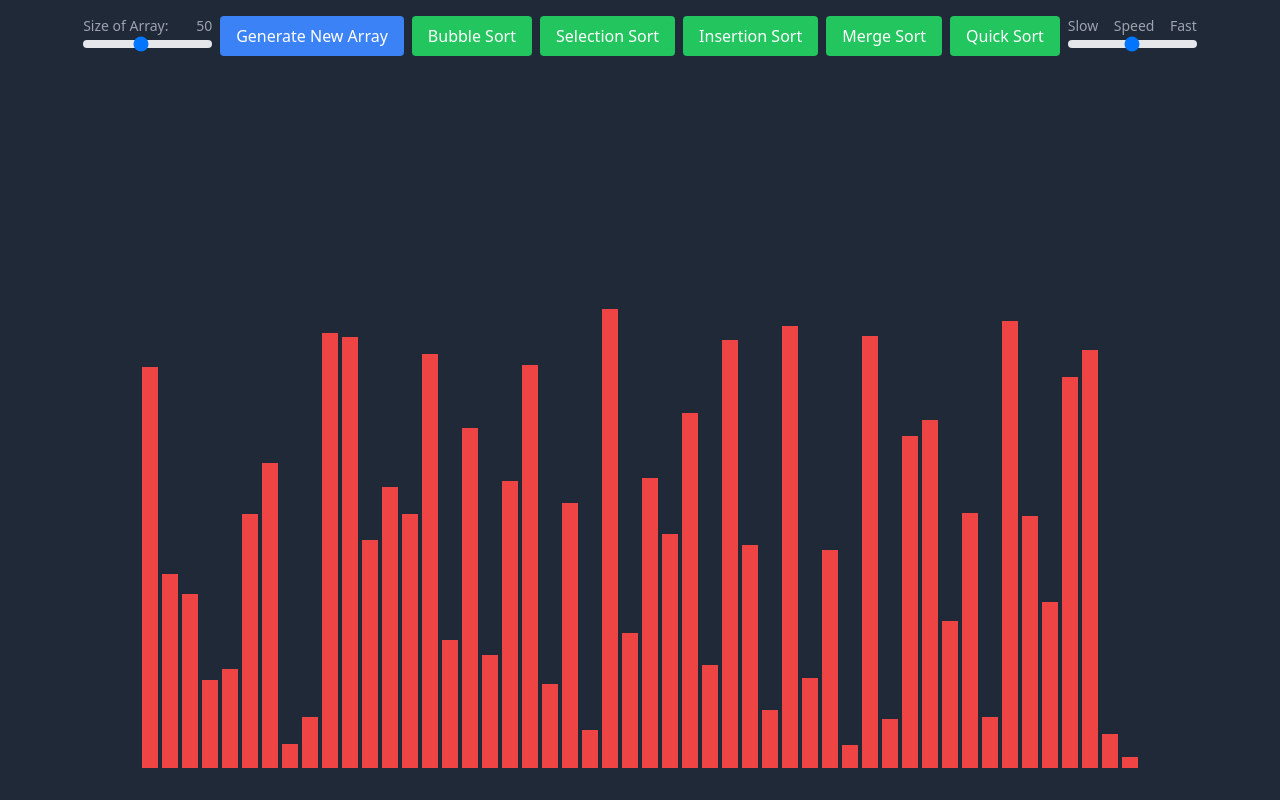
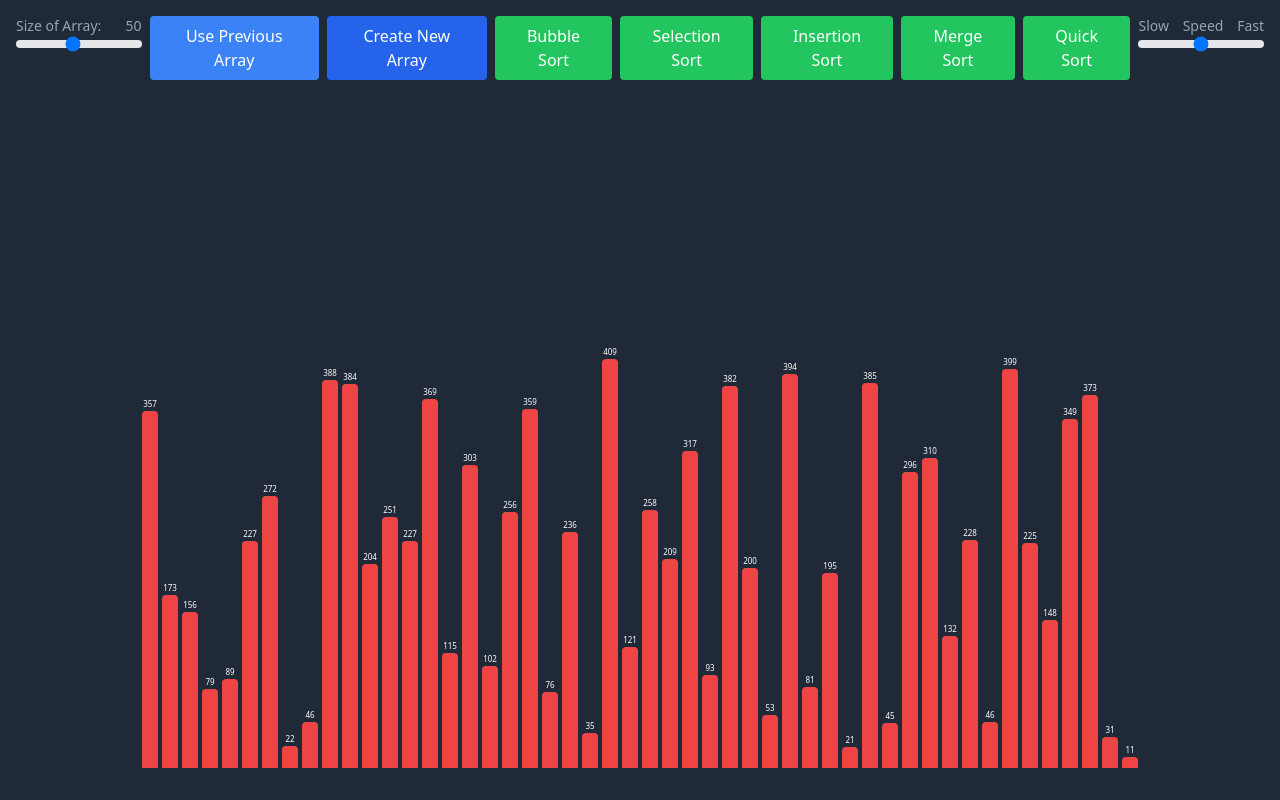
Before and after one commit to Codinewbie/sorting-visualizer, a React (Create React App) app: page / in a window 1280 px wide. Built offline with nearby package versions, Linux system fonts and the light colour scheme.

Commit message:
added time taken

```diff
--- a/package.json
+++ b/package.json
@@ -1,4 +1,5 @@
 {
+  "homepage": "https://codinewbie.github.io/sorting-visualizer",
   "name": "sorting-visualizer",
   "version": "0.1.0",
   "private": true,
@@ -14,6 +15,8 @@
   },
   "scripts": {
     "start": "react-scripts start",
+    "predeploy" : "npm run build",
+    "deploy": "gh-pages -d build",
     "build": "react-scripts build",
     "test": "react-scripts test",
     "eject": "react-scripts eject"
--- a/src/App.js
+++ b/src/App.js
@@ -3,7 +3,7 @@ import SortingVisualizer from './SortingVisualizer';
 
 function App() {
   return (
-    <div className="App">
+    <div className="w-full bg-gray-800">
       <SortingVisualizer />
     </div>
   );
--- a/src/SortingVisualizer.jsx
+++ b/src/SortingVisualizer.jsx
@@ -9,14 +9,14 @@ import SpeedSlider from './size-and-speed/SpeedSlider';
 
 const SortingVisualizer = () => {
   const [array, setArray] = useState([]);
+  const [sameArray, setSameArray] = useState([]);
   const [arraySize, setArraySize] = useState(50);
   const [speed, setSpeed] = useState(250);
   const abortControllerRef = useRef(null);
   const [activeBars, setActiveBars] = useState([]);
   const [isSorting, setIsSorting] = useState(false);  // New state to track sorting
- // const [isSortingCompleted, setIsSortingCompleted] = useState(false);  // New state to track sorting completion
   const [notificationVisible, setNotificationVisible] = useState(false);
-  //const [notificationAfterSoritng, setNotificationAfterSorting] = useState(false);
+  const [sortingTime, setSortingTime] = useState(null);
   useEffect(() => {
     resetArray();
   }, [arraySize]);
@@ -30,13 +30,23 @@ const SortingVisualizer = () => {
 
     const newArray = [];
     for (let i = 0; i < arraySize; i++) {
-      newArray.push(Math.floor(Math.random() * 450) + 10);
+      newArray.push(Math.floor(Math.random() * 400) + 10);
     }
     setArray(newArray);
+    setSameArray(newArray);
     setIsSorting(false);
-    //setNotificationAfterSorting(false);
+    setSortingTime(null);
   };
+  const setPreviousArray = () => {
+    if (abortControllerRef.current) {
+      abortControllerRef.current.abort();  // Abort any ongoing sorting operation
+    }
+    abortControllerRef.current = new AbortController();
+    setArray([...sameArray]);
+    setIsSorting(false);
+    setSortingTime(null);
 
+  }
   const handleSort = async (sortFunction) => {
     if (isSorting) {
       setNotificationVisible(true);
@@ -45,10 +55,13 @@ const SortingVisualizer = () => {
     }
     else{
       setIsSorting(true);
+      const startTime = performance.now();
       let arr = array.slice();
       try{
        let sorted = await sortFunction(arr, setArray, speed,abortControllerRef.current.signal, setActiveBars);
         if(sorted ){
+          const endTime = performance.now();
+          setSortingTime(( (endTime-startTime)/1000).toFixed(2));
           setNotificationVisible(true);
           setTimeout(() => setNotificationVisible(false), 2000); // Hide notification after 2 seconds
         }
@@ -67,7 +80,7 @@ const SortingVisualizer = () => {
 
   const barWidth = 800/arraySize;
   return (
-    <div className="flex flex-col items-center justify-center min-h-screen bg-gray-800">
+    <div className="flex flex-col w-full items-center justify-center min-h-screen bg-gray-800 overflow-x-auto" >
 
       <div className="w-full flex space-x-2 justify-center p-4 text-white fixed top-0 z-10">
       <ArraySizeSlider
@@ -77,7 +90,8 @@ const SortingVisualizer = () => {
         onChange={(newSize) => setArraySize(newSize)}
         disabled = {isSorting}
       />
-        <button onClick={resetArray} className="px-4 py-2 bg-blue-500 text-white rounded  hover:bg-blue-600 active:bg-blue-700 focus:outline-none">Generate New Array</button>
+        <button onClick={setPreviousArray} className="px-4 py-2 bg-blue-500 text-white rounded  hover:bg-blue-600 active:bg-blue-700 focus:outline-none">Use Previous Array</button>
+        <button onClick={resetArray} className="px-4 py-2 bg-blue-600 text-white rounded  hover:bg-blue-700 active:bg-blue-800 focus:outline-none">Create New Array</button>
         <button onClick={() => handleSort(bubbleSort)} className="px-4 py-2 bg-green-500 text-white rounded hover:bg-green-600 active:bg-green-700 focus:outline-none" >Bubble Sort</button>
         <button onClick={() => handleSort(selectionSort)} className="px-4 py-2 bg-green-500 text-white rounded hover:bg-green-600 active:bg-green-700 focus:outline-none" >Selection Sort</button>
         <button onClick={() => handleSort(insertionSort)} className="px-4 py-2 bg-green-500 text-white rounded hover:bg-green-600 active:bg-green-700 focus:outline-none" >Insertion Sort</button>
@@ -91,23 +105,41 @@ const SortingVisualizer = () => {
         disabled = {isSorting}
       />
       </div>
-      <div className="flex items-end space-x-1 justify-center flex-grow w-full px-4 pb-8 mt-16">
+      <div className={`flex items-end space-x-1 justify-center flex-grow w-full px-4 ${sortingTime ? "pb-5" : "pb-8"} mt-16`}>
 
         {array.map((value, idx) => (
           <div>
-            {/* <div className=""> {value}</div> */}
-         <div
+            <div className='flex'>
+            {barWidth > 12 && ( // Only show numbers if barWidth is greater than 15px
+      <span
+        className="mb-[0.05rem] text-center justify-center w-full text-white"
+        style={{ fontSize: `${Math.max(8, barWidth * 0.5)}px` }} // Adjust font size based on bar width
+      >
+        {value}
+      </span>
+    )}
+            </div>
+        <div
           key={idx}
-          className={`${activeBars.includes(idx) ? 'bg-yellow-500' : 'bg-red-500'}`}
-          style={{ height: `${value}px`,
-                   width: `${barWidth}px` }}
-       ></div>
+          className={`${activeBars.includes(idx) ? 'bg-yellow-500' : 'bg-red-500'} flex rounded-t justify-center items-end relative`}
+          style={{
+            height: `${value}px`,
+            width: `${barWidth}px`,
+            position: 'relative', }}
+          title ={value}
+       >
+     </div>
        </div>
         ))}
       </div>
+      {sortingTime && (
+        <div className="flex justify-center items-center bg-gray-700 text-white py-2 w-full">
+          <p>Time Taken: {sortingTime} seconds</p>
+        </div>
+      )}
       {notificationVisible && (
         <div className="fixed bottom-8 right-9 bg-black text-white text-sm px-4 py-2 rounded-lg opacity-80 z-10 transition-opacity duration-300">
-            {isSorting ? "Sorting in progress... Please wait!" : "Array is Sorted!"}
+            {isSorting ? "Sorting in progress... Please wait!" : `Array gets Sorted`}
         </div>
       )}
     </div>
```
